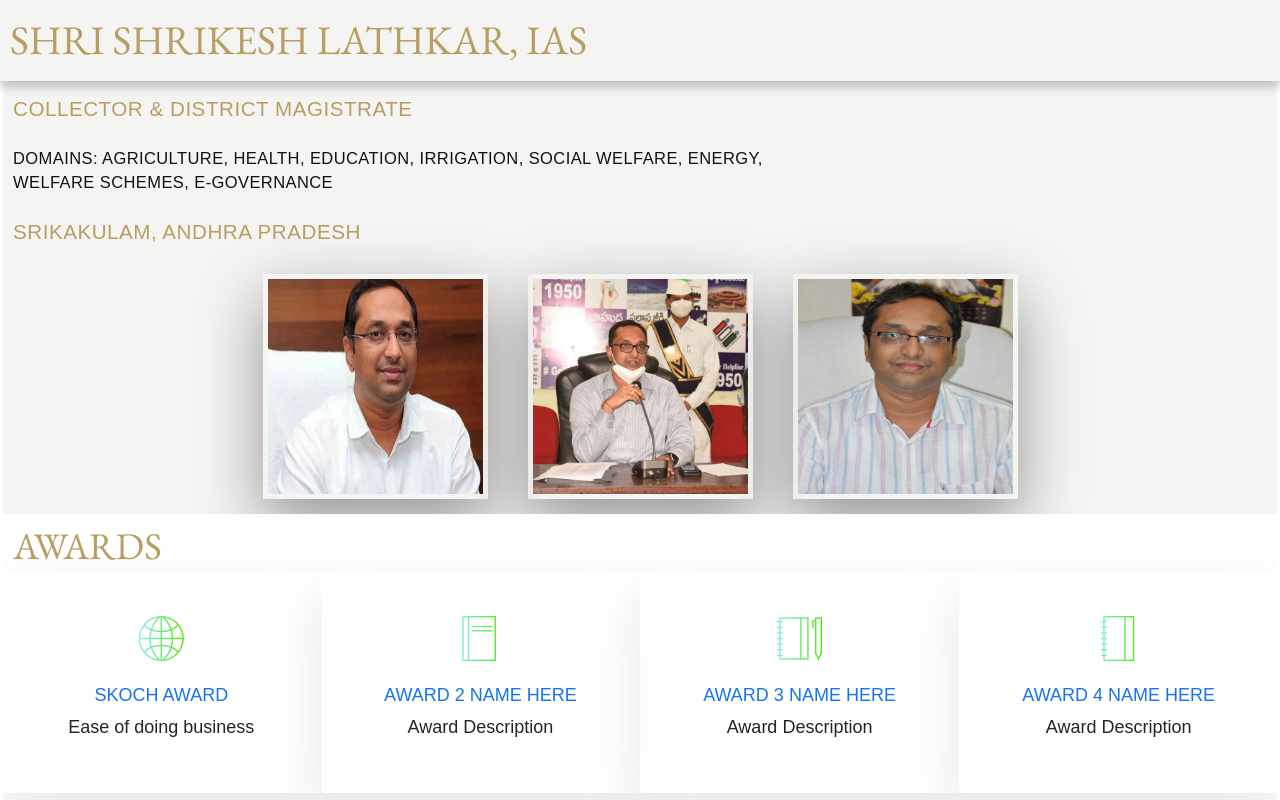
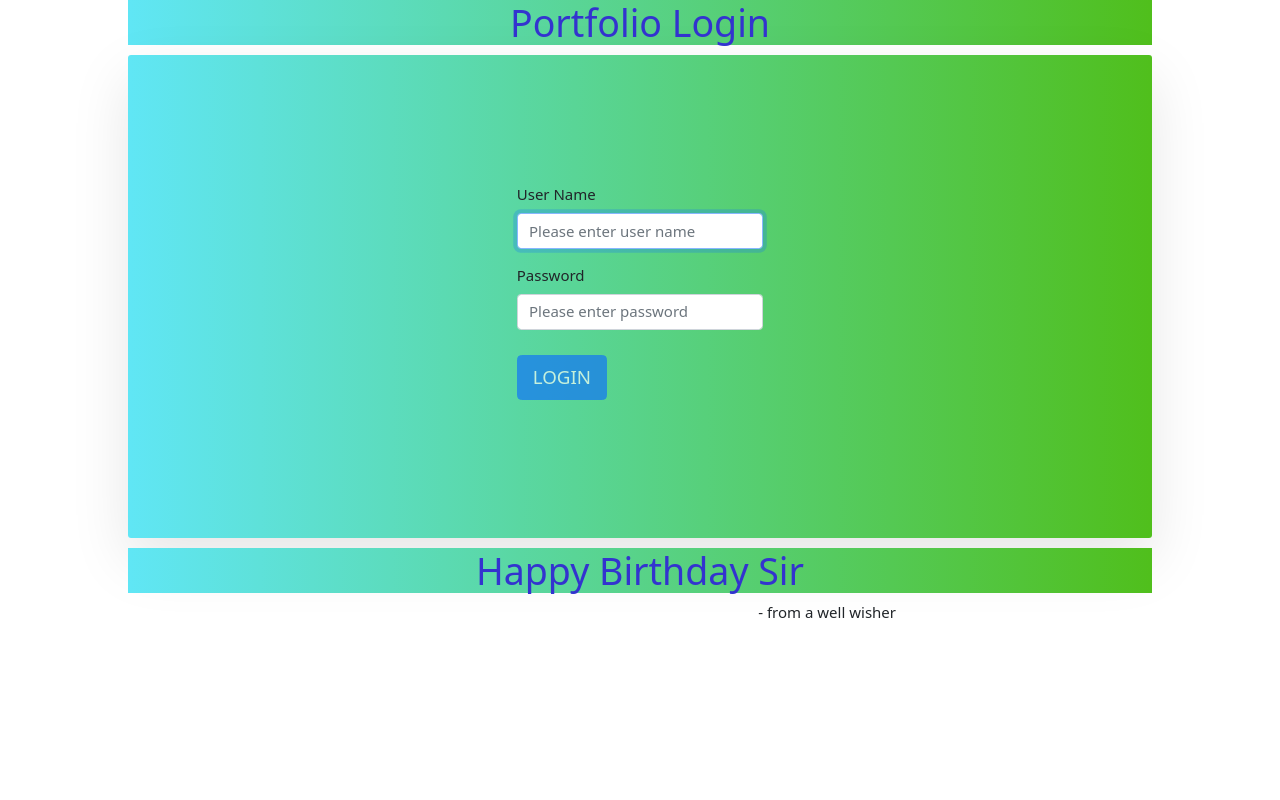
Before and after one commit to PavanNiddapu/my-first-react-app, a React (Create React App) app: page / in a window 1280 px wide. Shown: the top 800 px of the page. Built offline with nearby package versions, Linux system fonts and the light colour scheme; a web font is replaced by a local one.

Commit message:
Add login page

```diff
--- a/src/App.js
+++ b/src/App.js
@@ -1,33 +1,24 @@
-import React from 'react';
-import Awards from './Components/Awards';
-import Contact from './Components/Contact';
-import Landing from './Components/Landing';
-import Experience from './Components/SlideExperience/Experience';
+import React, { useState } from 'react';
+import MainContent from './Components/MainContent';
+import Login from './Components/Login/Login';
+
 
 
 function App() {
+
+  const [flag, setFlag] = useState(false);
+
+  let toggleFlag = () => { setFlag(!flag) }
   return (
-    <div className='page'>
-      <div id='navbar' className='sticky .fadeInDown'>
-        <a href='./'>Shri Shrikesh Lathkar, IAS</a>
+    <div>
+      <div className='page'>
+        {flag && <MainContent />}
+      </div >
+      <div>
+        {!flag && <Login afterValidHandler={toggleFlag} />}
       </div>
+    </div>
 
-      <div className='page1 bg-color' >
-        <Landing />
-      </div>
-
-      <div className='page2 bg-color-alternate'>
-        <Awards />
-      </div>
-
-      <div className='page3 bg-color'>
-        <Experience />
-      </div>
-
-      <div className='page4 bg-color-alternate'>
-        <Contact />
-      </div>
-    </div >
   );
 }
 
--- a/src/Components/Awards.js
+++ b/src/Components/Awards.js
@@ -3,7 +3,7 @@ import Award from "./Award";
 import Heading from "./Heading";
 
 const Awards = (props) => {
-    let para = "This is some sample content  This is some sample content This is some sample content"
+    // let para = "This is some sample content  This is some sample content This is some sample content"
     return (
         <div>
             <Heading name="Awards" />
--- /dev/null
+++ b/src/Components/Login/Login.css
@@ -0,0 +1,38 @@
+.PortfolioTitle {
+    text-align: center;
+    background-image: linear-gradient(to right, rgb(96, 230, 245), rgb(80, 191, 28));
+    color: rgb(51, 51, 207);
+    margin: 0px 10%;
+}
+
+.PortfolioWishes {
+    margin: 10px 10%;
+    text-align: center;
+    background-image: linear-gradient(to right, rgb(96, 230, 245), rgb(80, 191, 28));
+    color: rgb(51, 51, 207);
+}
+
+.PortfolioWisher {
+    justify-content: right;
+    /* display: inline-block; */
+    text-align: right;
+    margin-right: 30%;
+}
+
+.Login {
+    padding: 10% 5%;
+    /* display: inline-block; */
+    margin: 10px 10%;
+    border-radius: 3px;
+    box-shadow: 0 1.5rem 4rem rgba(0, 0, 0, .1);
+    display: flex;
+    justify-content: center;
+    background-image: linear-gradient(to right, rgb(96, 230, 245), rgb(80, 191, 28));
+
+}
+
+
+.userName,
+.password {
+    padding-bottom: 15px;
+}
--- /dev/null
+++ b/src/Components/Login/Login.js
@@ -0,0 +1,64 @@
+import React from "react";
+import { Form } from 'react-bootstrap';
+import { Button } from 'react-bootstrap';
+import { useState } from 'react';
+import "./Login.css"
+
+const Login = (props) => {
+    const [userName, setUserName] = useState("");
+    const [password, setPassword] = useState("");
+
+    function validateForm() {
+        return userName.length > 0 && password.length > 0;
+    }
+    function handleSubmit(event) {
+        event.preventDefault();
+        if (userName === "admin" && password === "1984") {
+            props.afterValidHandler()
+        } else {
+            alert("Invalid password")
+        }
+    }
+    return (
+        <div>
+            <h1 className="PortfolioTitle">Portfolio Login</h1>
+            <div className="Login">
+                <Form onSubmit={handleSubmit}>
+                    <Form.Group size="lg" controlId="userName" className="userName">
+                        <Form.Label>User Name</Form.Label>
+                        <Form.Control
+                            autoFocus
+                            type="text"
+                            value={userName}
+                            onChange={(e) => setUserName(e.target.value)}
+                            placeholder="Please enter user name"
+                        />
+
+                    </Form.Group>
+                    <Form.Group size="lg" controlId="password" className="password">
+                        <Form.Label>Password</Form.Label>
+                        <Form.Control
+                            type="password"
+                            value={password}
+                            onChange={(e) => setPassword(e.target.value)}
+                            placeholder="Please enter password"
+                        />
+                    </Form.Group>
+                    <Button block size="lg" type="submit" disabled={!validateForm()}
+                        style={{
+                            margin: "10px 0"
+                        }}>
+                        Login
+                    </Button>
+                </Form>
+
+
+            </div>
+            <h1 className="PortfolioWishes">Happy Birthday Sir</h1>
+            <h6 className="PortfolioWisher">- from a well wisher</h6>
+        </div>
+
+    )
+}
+
+export default Login;
--- /dev/null
+++ b/src/Components/MainContent.js
@@ -0,0 +1,38 @@
+import React from "react";
+import Awards from './Awards';
+import Contact from './Contact';
+import Landing from './Landing';
+import Experience from './SlideExperience/Experience';
+
+const MainContent = (props) => {
+    return (
+        <div >
+            <div id='navbar' className='sticky .fadeInDown'>
+                <a href='./'
+                    style={{
+                        cursor: "default",
+                        pointerEvents: "none"
+                    }}
+                >Shri Shrikesh Lathkar, IAS</a>
+            </div>
+
+            <div className='page1 bg-color' >
+                <Landing />
+            </div>
+
+            <div className='page2 bg-color-alternate'>
+                <Awards />
+            </div>
+
+            <div className='page3 bg-color'>
+                <Experience />
+            </div>
+
+            <div className='page4 bg-color-alternate'>
+                <Contact />
+            </div>
+        </div>
+    )
+}
+
+export default MainContent;
```
